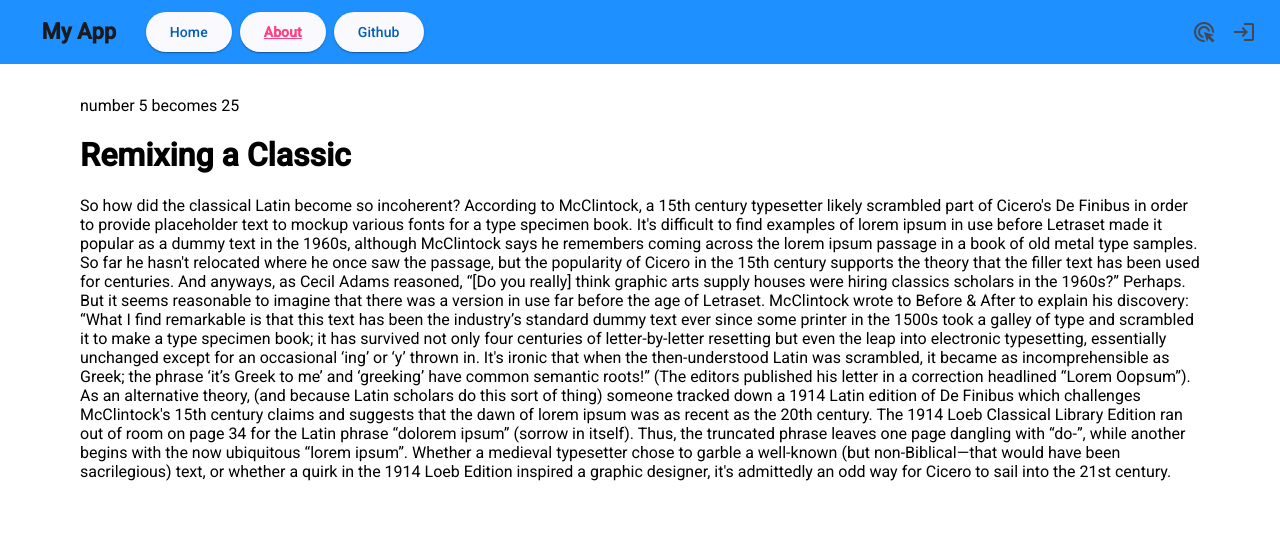
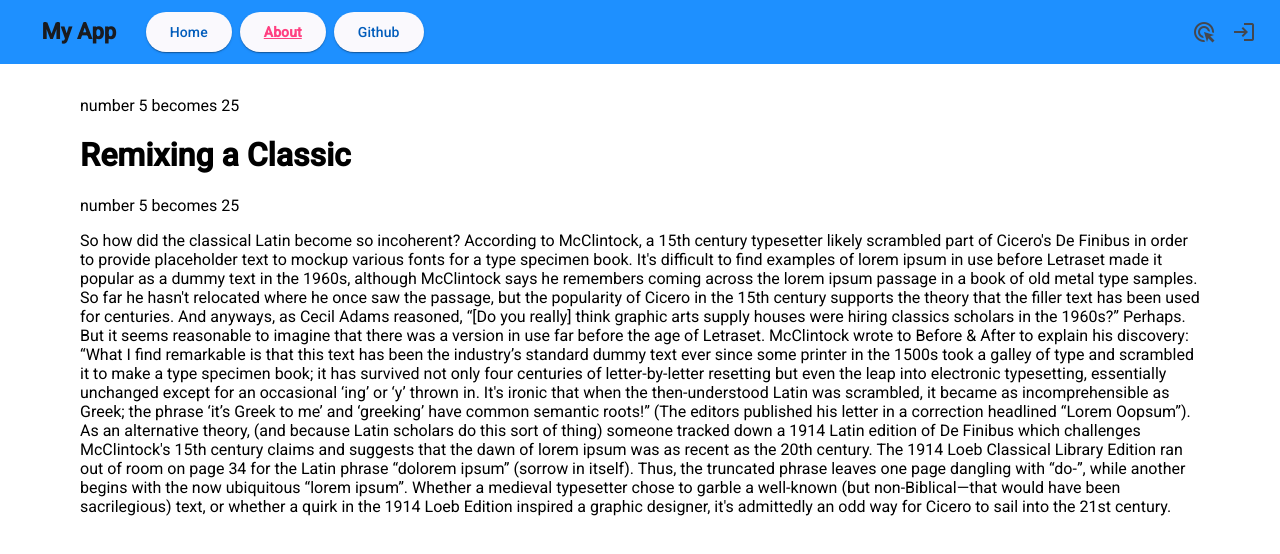
Before and after one commit to msgsummercamp/AdrianSofariu, an Angular app in the folder FELearning/my-app/: page /about in a window 1280 px wide. Shown: the top 554 px of the page. Built offline with nearby package versions, Linux system fonts and the light colour scheme.

Commit message:
refactor: moved pipe example in about component

```diff
--- a/FELearning/my-app/src/app/about/about.component.html
+++ b/FELearning/my-app/src/app/about/about.component.html
@@ -1,4 +1,5 @@
 <h1>Remixing a Classic</h1>
+<p>number 5 becomes {{ 5 | timesfive }}</p>
 <p>
   So how did the classical Latin become so incoherent? According to McClintock,
   a 15th century typesetter likely scrambled part of Cicero's De Finibus in
--- a/FELearning/my-app/src/app/about/about.component.ts
+++ b/FELearning/my-app/src/app/about/about.component.ts
@@ -1,9 +1,11 @@
 import { Component } from '@angular/core';
+import { TimesfivePipe } from '../pipes/timesfive.pipe';
 
 @Component({
   selector: 'app-about',
   standalone: true,
-  imports: [],
+  imports: [TimesfivePipe],
   templateUrl: './about.component.html',
+  providers: [TimesfivePipe],
 })
 export class AboutComponent {}
```
